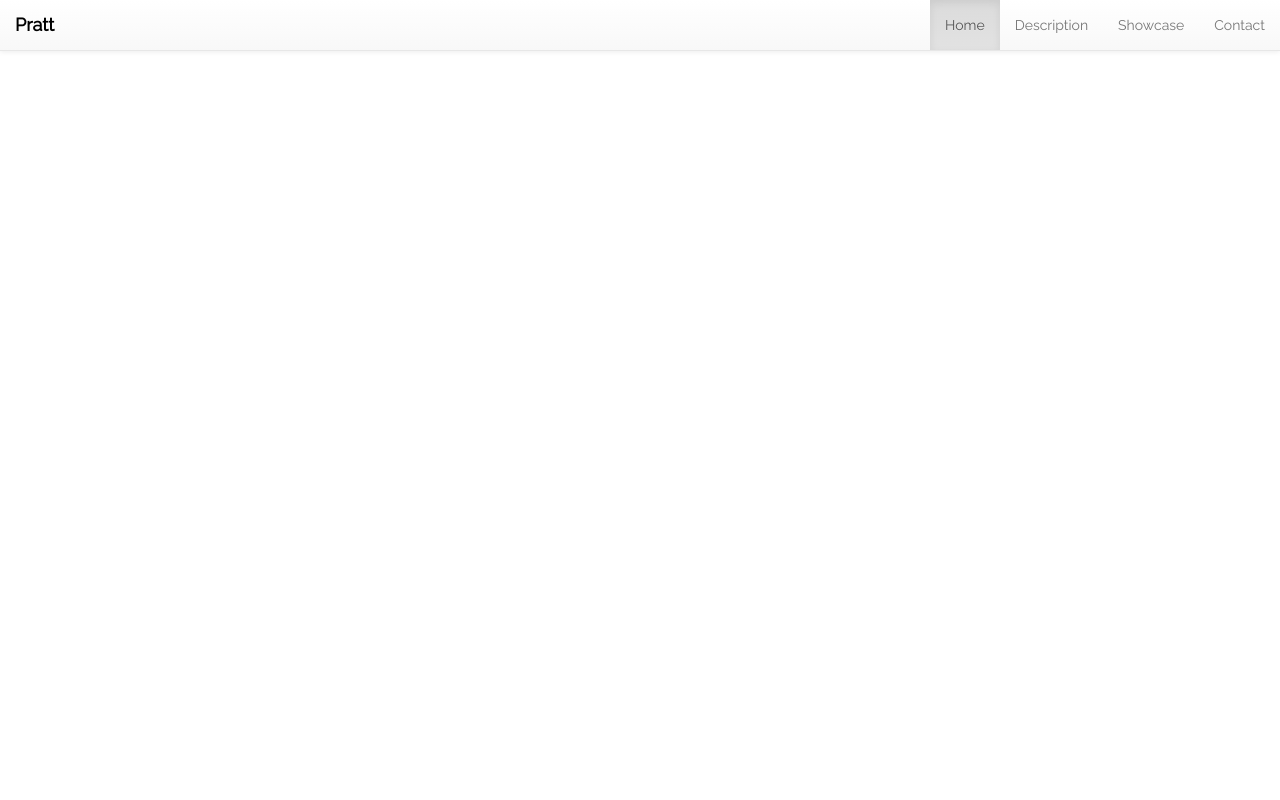
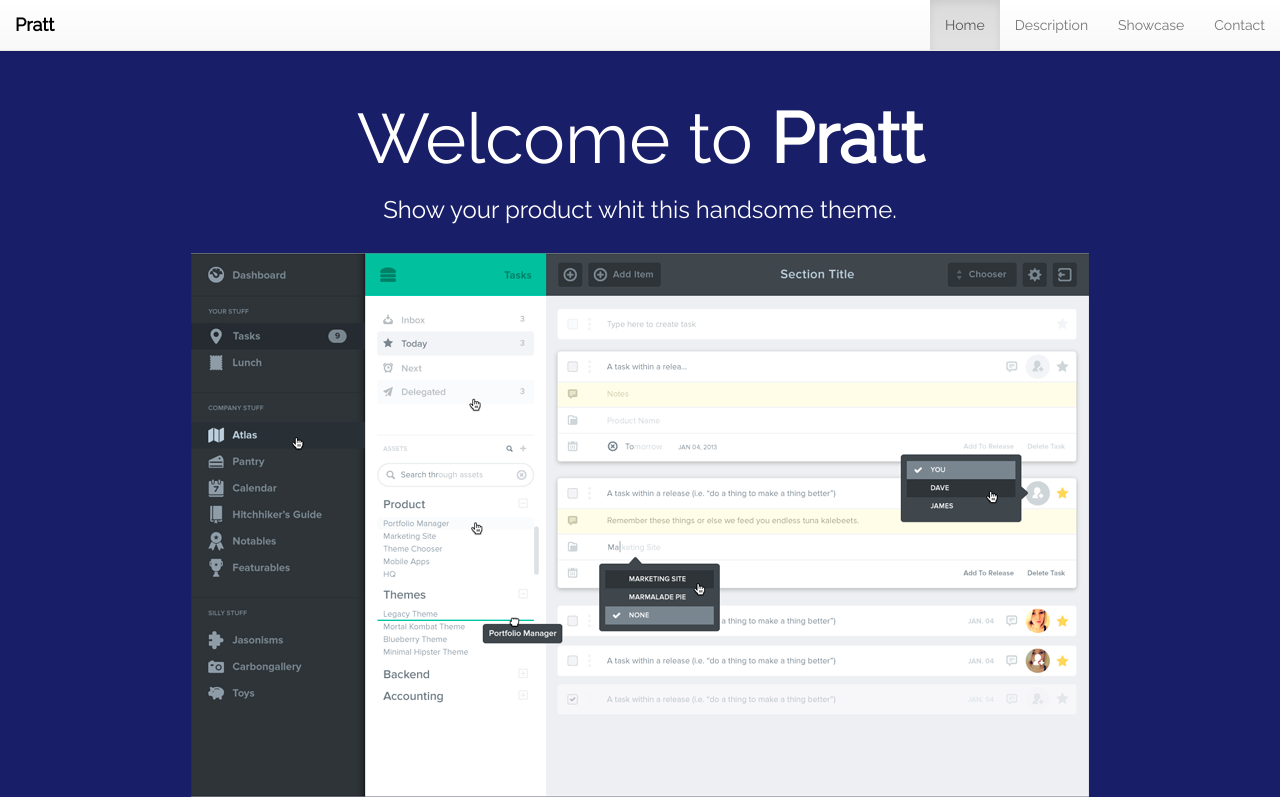
Before and after one commit to vanita22/responsive-pratt, a plain HTML site: page index.html in a window 1280 px wide. Drawn offline with nearby package versions, Linux system fonts and the light colour scheme; files that its build step writes are made by us from their sources; files whose address does not match are found by name.

Commit message:
subiendo caja uno

```diff
--- a/assets/css/estilo.css
+++ b/assets/css/estilo.css
@@ -2,3 +2,20 @@
 	font-family: 'Raleway', sans-serif;
 	color: black;
 }
+
+.color1{
+	color: white;
+}
+
+/*caja uno*/
+
+#caja1{
+	background-color: #181E68;
+	width: 100%;
+	height: auto;
+}
+
+#caja1 h1{
+	font-size: 70px;
+	margin-top: 80px;
+}
--- a/index.html
+++ b/index.html
@@ -41,6 +41,21 @@
             <li><a href="#">Contact</a></li>
           </ul>
         </div>
+      </div>
+    </nav>
+  </header>
+  </div>
+
+    <!--caja uno-->
+    <div class="container-fluid">
+      <div class="row">
+        <div class="col-md-12" align="center" id="caja1">
+          <h1 class="color1">Welcome to <strong class="color1">Pratt</strong></h1>
+          <h3 class="color1">Show your product whit this handsome theme.</h3><br>
+          <img src="img/app-bg.png"><br>
+        </div>
+      </div>
+    </div>
 
     <!-- jQuery (necessary for Bootstrap's JavaScript plugins) -->
     <script src="https://ajax.googleapis.com/ajax/libs/jquery/1.12.4/jquery.min.js"></script>
```
